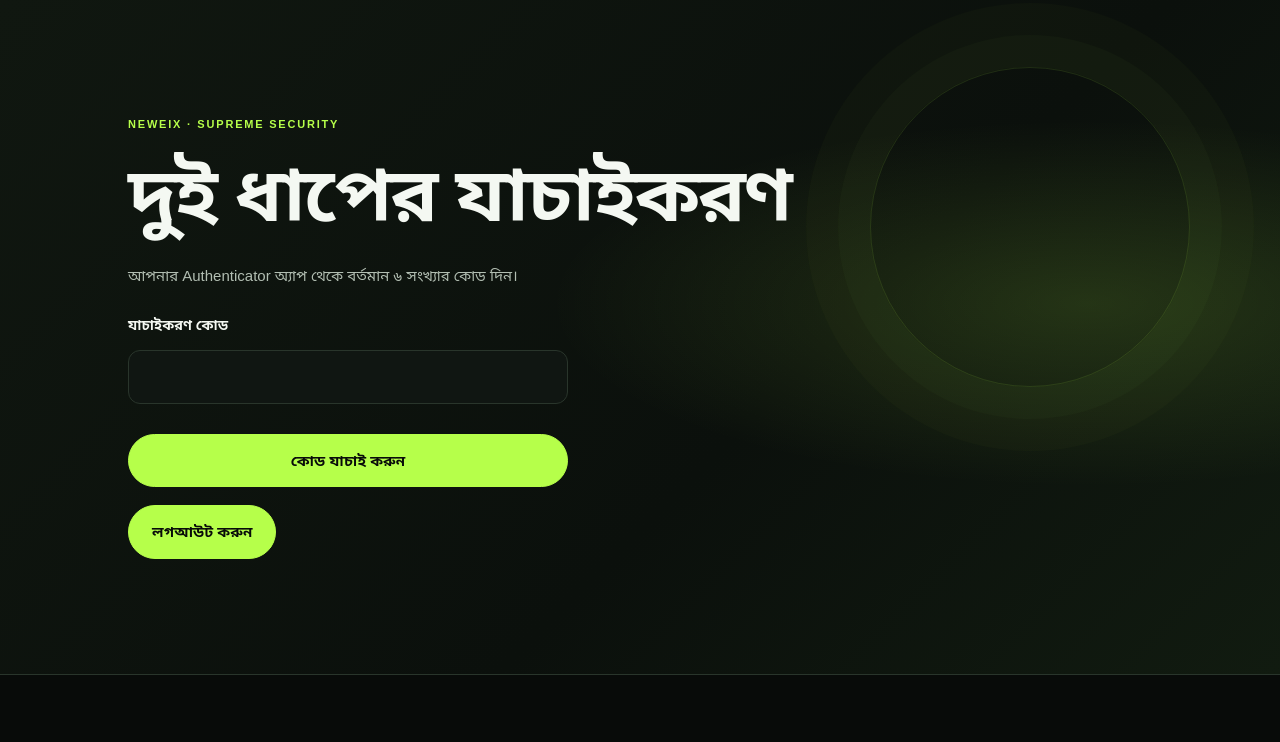
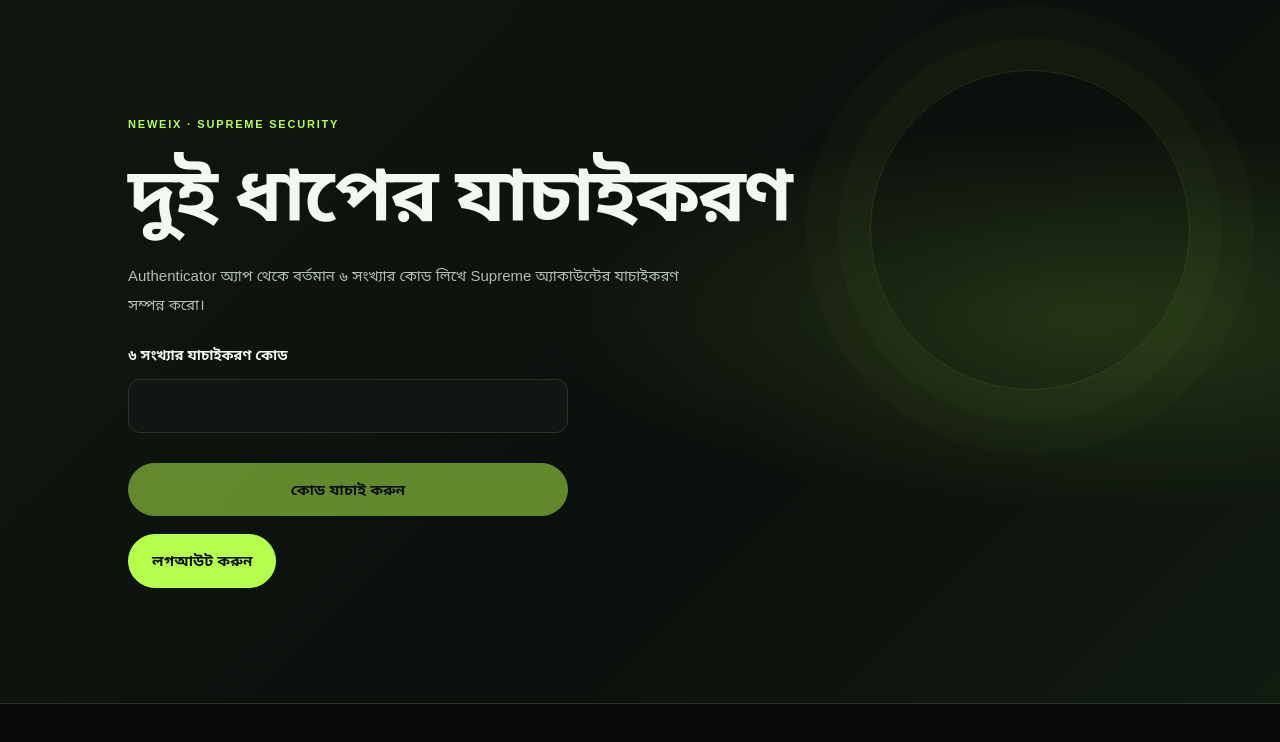
Before and after one commit to neweix24/neweix, a Next.js app: page /auth/mfa in a window 1280 px wide. Shown: the top 742 px of the page. Built offline with nearby package versions, Linux system fonts and the light colour scheme.

Commit message:
Update page.tsx

```diff
--- a/app/auth/mfa/page.tsx
+++ b/app/auth/mfa/page.tsx
@@ -11,12 +11,17 @@
   const [message, setMessage] = useState("");
   const [busy, setBusy] = useState(false);
 
-  async function handleSubmit(event: FormEvent<HTMLFormElement>) {
+  async function handleSubmit(
+    event: FormEvent<HTMLFormElement>
+  ) {
     event.preventDefault();
+
+    if (busy) return;
+
     setMessage("");
 
     if (!/^\d{6}$/.test(code)) {
-      setMessage("৬ সংখ্যার যাচাইকরণ কোড দিন।");
+      setMessage("Authenticator অ্যাপের ৬ সংখ্যার কোড দিন।");
       return;
     }
 
@@ -25,6 +30,7 @@
     try {
       const supabase = createBrowserSupabaseClient();
 
+      // 1. বর্তমান লগইন সেশন যাচাই
       const {
         data: { user },
         error: userError,
@@ -35,6 +41,7 @@
         return;
       }
 
+      // 2. Supreme Role এবং সক্রিয় অ্যাকাউন্ট যাচাই
       const { data: profile, error: profileError } = await supabase
         .from("staff_profiles")
         .select("role, is_active")
@@ -52,11 +59,29 @@
         return;
       }
 
+      // 3. ইতিমধ্যে MFA সম্পন্ন হয়েছে কি না
+      const {
+        data: currentAssurance,
+        error: currentAssuranceError,
+      } = await supabase.auth.mfa.getAuthenticatorAssuranceLevel();
+
+      if (
+        !currentAssuranceError &&
+        currentAssurance?.currentLevel === "aal2"
+      ) {
+        router.replace("/supreme");
+        router.refresh();
+        return;
+      }
+
+      // 4. যাচাইকৃত TOTP Factor খোঁজা
       const { data: factors, error: factorsError } =
         await supabase.auth.mfa.listFactors();
 
-      if (factorsError) {
-        setMessage("MFA তথ্য যাচাই করা যায়নি। আবার চেষ্টা করুন।");
+      if (factorsError || !factors) {
+        setMessage(
+          "MFA তথ্য যাচাই করা যায়নি। আবার চেষ্টা করুন।"
+        );
         return;
       }
 
@@ -65,22 +90,24 @@
       );
 
       if (!factor) {
-        setMessage(
-          "আপনার অ্যাকাউন্টে Authenticator সেটআপ নেই। আগে MFA সেটআপ করতে হবে।"
-        );
+        router.replace("/auth/mfa/setup");
         return;
       }
 
+      // 5. MFA Challenge তৈরি
       const { data: challenge, error: challengeError } =
         await supabase.auth.mfa.challenge({
           factorId: factor.id,
         });
 
-      if (challengeError || !challenge) {
-        setMessage("যাচাইকরণ শুরু করা যায়নি। আবার চেষ্টা করুন।");
+      if (challengeError || !challenge?.id) {
+        setMessage(
+          "যাচাইকরণ শুরু করা যায়নি। কিছুক্ষণ পরে আবার চেষ্টা করুন।"
+        );
         return;
       }
 
+      // 6. ব্যবহারকারীর কোড যাচাই
       const { error: verifyError } =
         await supabase.auth.mfa.verify({
           factorId: factor.id,
@@ -89,22 +116,35 @@
         });
 
       if (verifyError) {
-        setMessage("কোডটি ভুল বা মেয়াদোত্তীর্ণ। আবার চেষ্টা করুন।");
+        setMessage(
+          "কোডটি ভুল অথবা মেয়াদ শেষ হয়েছে। Authenticator-এর নতুন কোড দিন।"
+        );
         return;
       }
 
-      const { data: assurance } =
-        await supabase.auth.mfa.getAuthenticatorAssuranceLevel();
+      // 7. সফলতার পর AAL2 নিশ্চিত করা
+      const {
+        data: finalAssurance,
+        error: finalAssuranceError,
+      } = await supabase.auth.mfa.getAuthenticatorAssuranceLevel();
 
-      if (assurance?.currentLevel !== "aal2") {
-        setMessage("দ্বিতীয় ধাপ সম্পন্ন হয়নি। আবার চেষ্টা করুন।");
+      if (
+        finalAssuranceError ||
+        finalAssurance?.currentLevel !== "aal2"
+      ) {
+        setMessage(
+          "দুই ধাপের যাচাইকরণ নিশ্চিত করা যায়নি। আবার চেষ্টা করুন।"
+        );
         return;
       }
 
+      // 8. যাচাই সফল হলে Supreme Dashboard-এ যাওয়া
       router.replace("/supreme");
       router.refresh();
     } catch {
-      setMessage("যাচাইকরণে সমস্যা হয়েছে। আবার চেষ্টা করুন।");
+      setMessage(
+        "যাচাইকরণে সমস্যা হয়েছে। ইন্টারনেট সংযোগ পরীক্ষা করে আবার চেষ্টা করুন।"
+      );
     } finally {
       setBusy(false);
     }
@@ -113,15 +153,25 @@
   return (
     <main className="hero">
       <p className="eyebrow">NEWEIX · SUPREME SECURITY</p>
+
       <h1>দুই ধাপের যাচাইকরণ</h1>
+
       <p className="hero-copy">
-        আপনার Authenticator অ্যাপ থেকে বর্তমান ৬ সংখ্যার কোড দিন।
+        Authenticator অ্যাপ থেকে বর্তমান ৬ সংখ্যার কোড লিখে
+        Supreme অ্যাকাউন্টের যাচাইকরণ সম্পন্ন করো।
       </p>
 
-      <form className="track-form" onSubmit={handleSubmit}>
-        <label htmlFor="code">যাচাইকরণ কোড</label>
+      <form
+        className="track-form"
+        onSubmit={handleSubmit}
+      >
+        <label htmlFor="code">
+          ৬ সংখ্যার যাচাইকরণ কোড
+        </label>
+
         <input
           id="code"
+          name="code"
           type="text"
           inputMode="numeric"
           autoComplete="one-time-code"
@@ -129,30 +179,42 @@
           maxLength={6}
           required
           value={code}
-          onChange={(event) =>
-            setCode(event.target.value.replace(/\D/g, "").slice(0, 6))
-          }
+          onChange={(event) => {
+            setCode(
+              event.target.value.replace(/\D/g, "").slice(0, 6)
+            );
+          }}
+          disabled={busy}
+          aria-describedby={message ? "mfa-message" : undefined}
         />
 
-        {message && <p role="alert" className="hero-copy">{message}</p>}
+        {message && (
+          <p
+            id="mfa-message"
+            className="hero-copy"
+            role="alert"
+          >
+            {message}
+          </p>
+        )}
 
         <button
           className="primary-button"
           type="submit"
-          disabled={busy}
+          disabled={busy || code.length !== 6}
         >
-          {busy ? "যাচাই হচ্ছে…" : "কোড যাচাই করুন"}
+          {busy ? "যাচাই হচ্ছে..." : "কোড যাচাই করুন"}
         </button>
-
       </form>
 
-            <form action="/auth/logout" method="post">
-        <button className="primary-button" type="submit">
+      <form action="/auth/logout" method="post">
+        <button
+          className="primary-button"
+          type="submit"
+        >
           লগআউট করুন
         </button>
       </form>
-
-
     </main>
   );
 }
```
